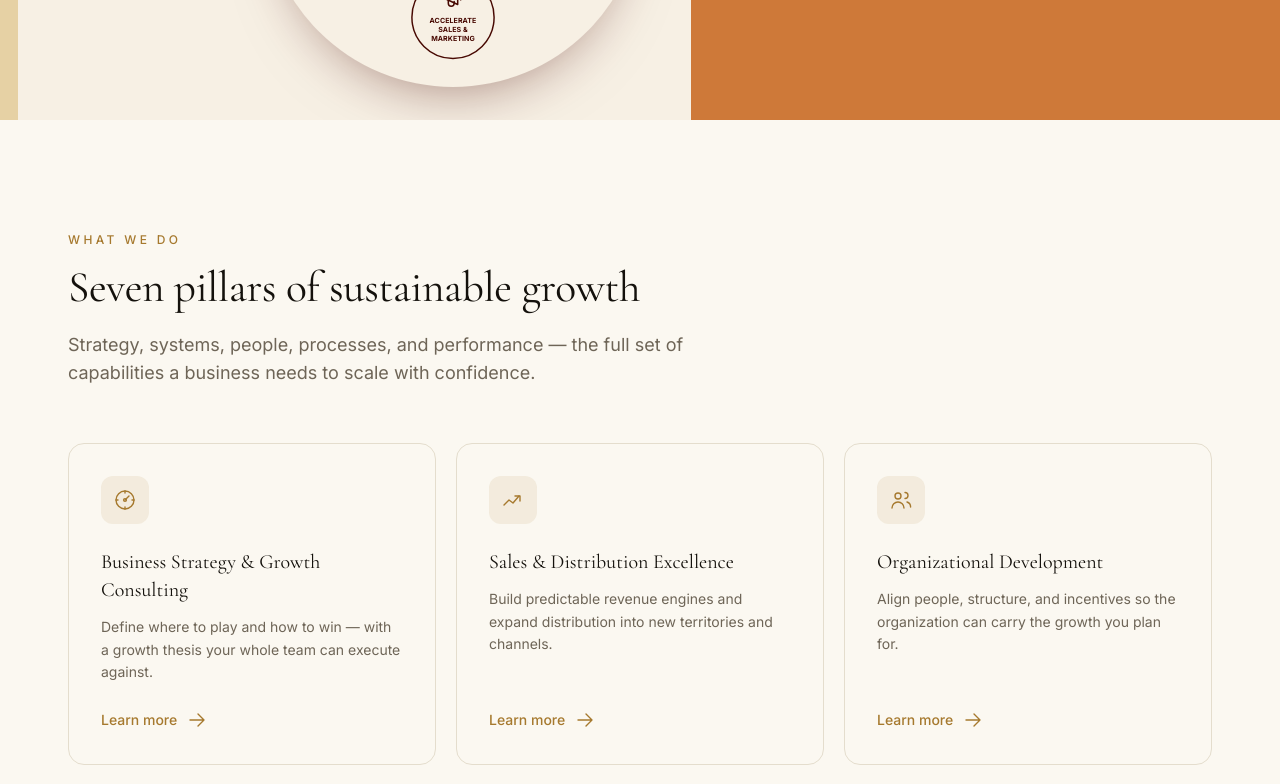
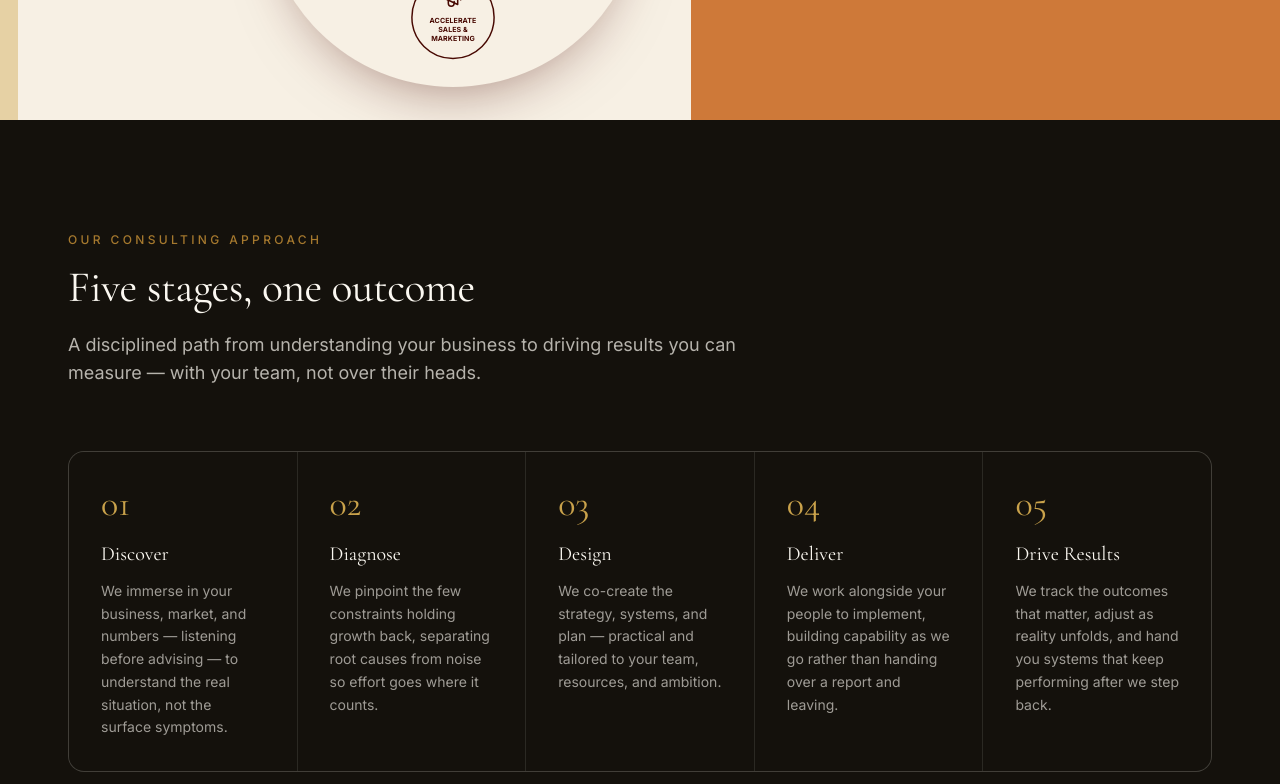
Before and after one commit to madhumitaganeshkumar123-ship-it/cupnsaucer, a Next.js app: page / in a window 1280 px wide. Shown: the part 1500-2284 px from the top of the page. Built offline with nearby package versions, Linux system fonts and the light colour scheme.

Commit message:
Update page.tsx

```diff
--- a/src/app/page.tsx
+++ b/src/app/page.tsx
@@ -1,6 +1,5 @@
 import { Hero } from "@/components/home/Hero";
 import { GrowthFramework } from "@/components/home/GrowthFramework";
-import { Services } from "@/components/home/Services";
 import { Approach } from "@/components/home/Approach";
 import { Industries } from "@/components/home/Industries";
 import { WhyUs } from "@/components/home/WhyUs";
@@ -13,7 +12,6 @@ export default function HomePage() {
     <>
       <Hero />
       <GrowthFramework />
-      <Services />
       <Approach />
       <Industries />
       <WhyUs />
```
